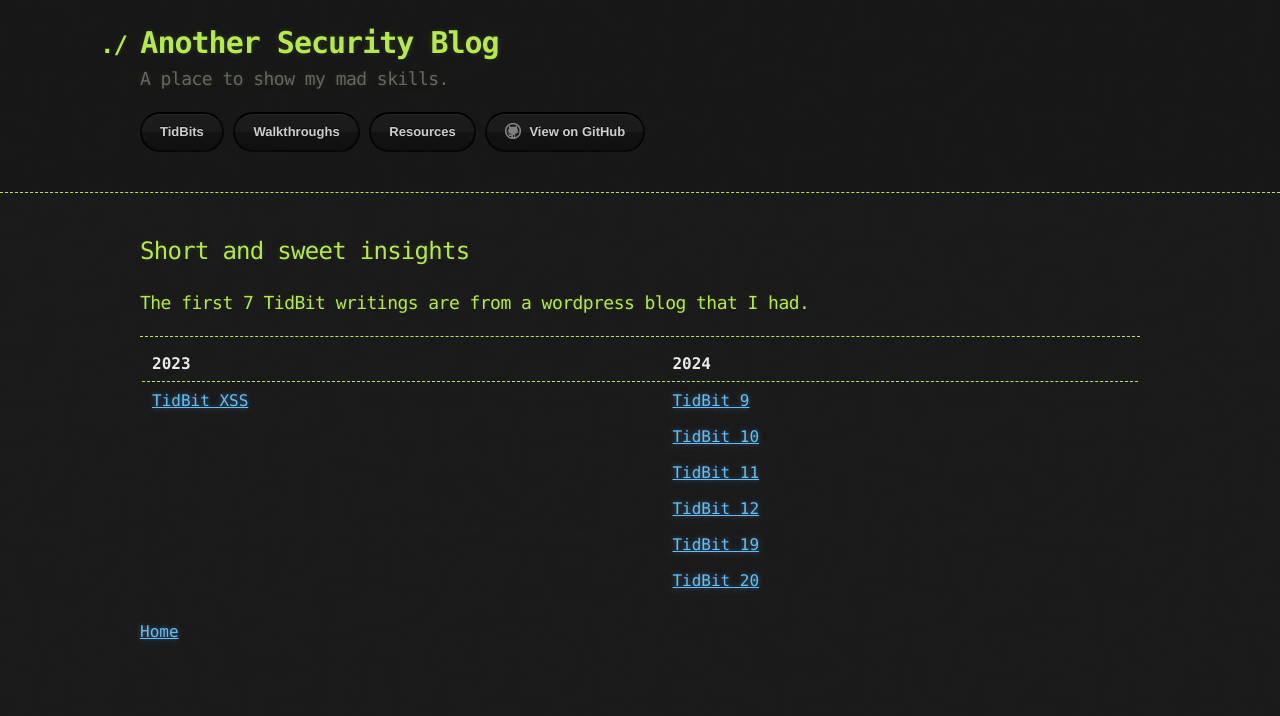
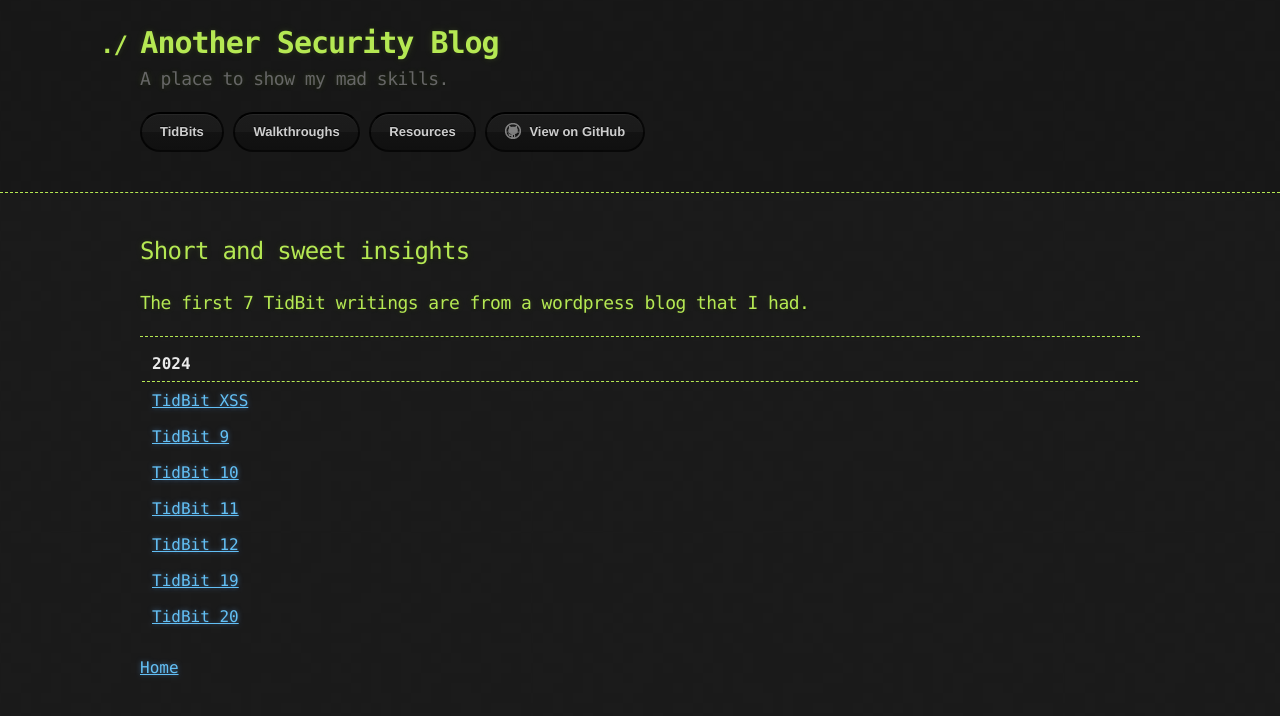
Before and after one commit to CyberCasquatch/cybercasquatch.github.io, a Jekyll site: the page built from TidBits-Main.md, in a window 1280 px wide. Shown: the top 716 px of the page. Built offline with Jekyll 4.4.1, drawn with Linux system fonts in a browser that asks for light colours.

Commit message:
Update TidBits-Main.md

```diff
--- a/TidBits-Main.md
+++ b/TidBits-Main.md
@@ -12,14 +12,15 @@
 ***
 
 
-| 2023         | 2024              |
-|:-------------|:------------------|
-| [TidBit XSS](_posts/TidBits/2024-09-03-TidBit-XSS.markdown) | [TidBit 9](_posts/TidBits/2024-09-03-TidBit-9.markdown) |
-| | [TidBit 10](_posts/TidBits/2024-09-03-TidBit-10.markdown) |
-| | [TidBit 11](_posts/TidBits/2024-09-03-TidBit-11.markdown) |
-| | [TidBit 12](_posts/TidBits/2024-09-03-TidBit-12.markdown) |
-| | [TidBit 19](_posts/TidBits/2024-09-03-TidBit-19.markdown) |
-| | [TidBit 20](_posts/TidBits/2024-09-03-TidBit-20.markdown) |
+| 2024              |
+|:------------------|
+| [TidBit XSS](_posts/TidBits/2024-09-03-TidBit-XSS.markdown) |
+| [TidBit 9](_posts/TidBits/2024-09-03-TidBit-9.markdown) |
+| [TidBit 10](_posts/TidBits/2024-09-03-TidBit-10.markdown) |
+| [TidBit 11](_posts/TidBits/2024-09-03-TidBit-11.markdown) |
+| [TidBit 12](_posts/TidBits/2024-09-03-TidBit-12.markdown) |
+| [TidBit 19](_posts/TidBits/2024-09-03-TidBit-19.markdown) |
+| [TidBit 20](_posts/TidBits/2024-09-03-TidBit-20.markdown) |
 
 
 [Home](./index.md)
```
